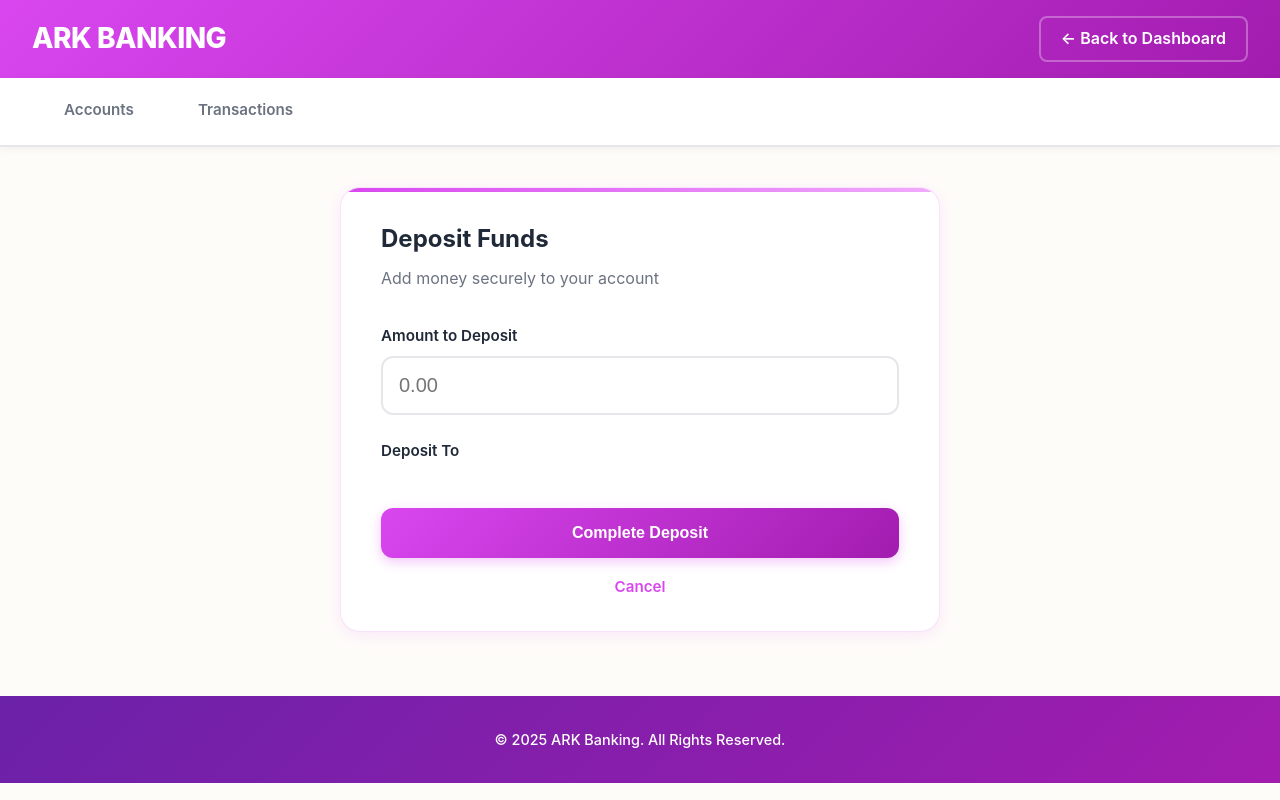
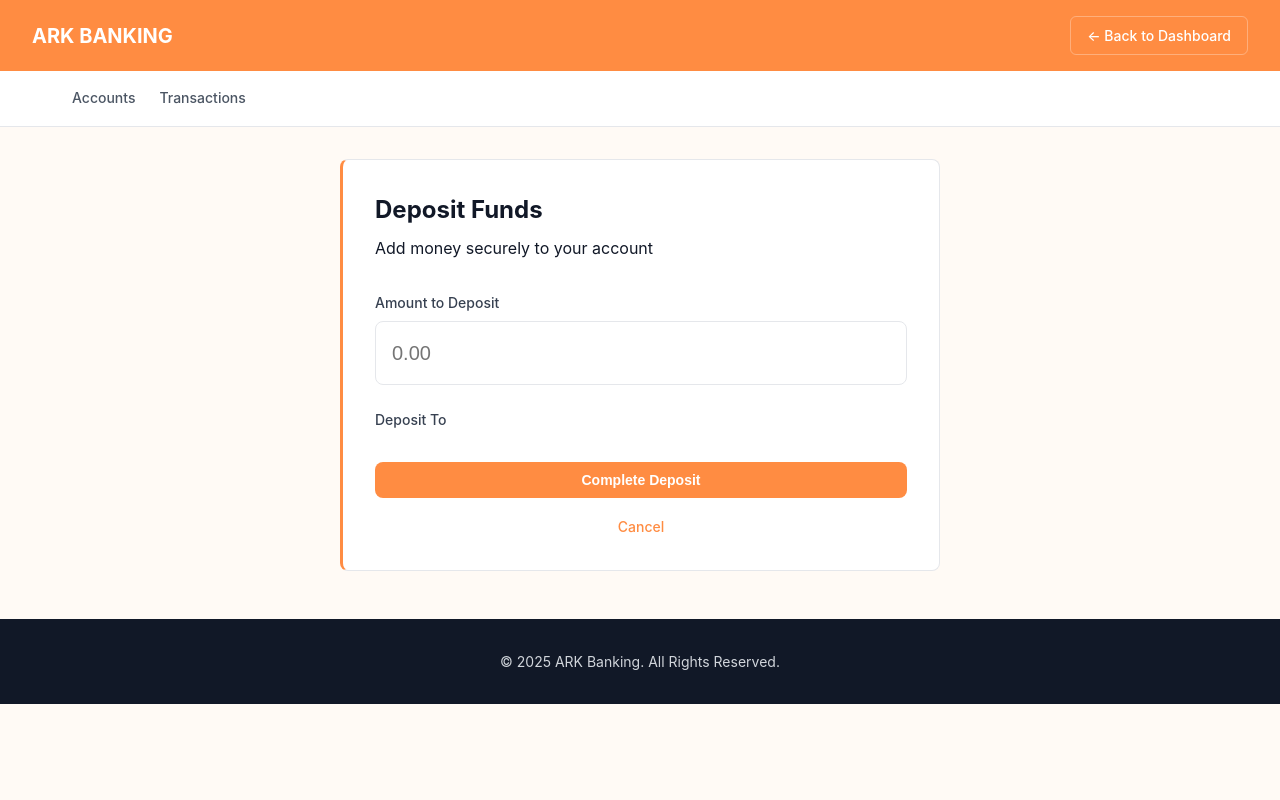
Before and after one commit to AmoghKaree/ARK-Banking, a Flask app: page /deposit in a window 1280 px wide. Run offline with Flask 3, Linux system fonts and the light colour scheme; the visitor is signed in with stand-in values (Sample User, id 1).

Commit message:
Update style.css

```diff
--- a/static/style.css
+++ b/static/style.css
@@ -5,37 +5,65 @@
 }
 
 :root {
-  /* Magenta Color Palette */
-  --primary-magenta: #D946EF;
-  --light-magenta: #F0ABFC;
-  --pale-magenta: #FAE8FF;
-  --dark-magenta: #A21CAF;
-  --deep-purple: #6B21A8;
+  /* Orange Palette - Warm and Professional */
+  --orange-primary: #FF8C42;
+  --orange-light: #FFB077;
+  --orange-pale: #FFF4E6;
+  --orange-dark: #E67E22;
+  --orange-deep: #D35400;
 
-  /* Neutral Colors */
-  --white: #ffffff;
-  --cream: #FEFCF9;
-  --light-gray: #F9FAFB;
-  --border-color: #E5E7EB;
-  --text-dark: #1F2937;
-  --text-medium: #6B7280;
-  --text-light: #9CA3AF;
+  /* Neutrals */
+  --white: #FFFFFF;
+  --cream: #FFFAF5;
+  --gray-50: #F9FAFB;
+  --gray-100: #F3F4F6;
+  --gray-200: #E5E7EB;
+  --gray-300: #D1D5DB;
+  --gray-600: #4B5563;
+  --gray-700: #374151;
+  --gray-900: #111827;
 
-  /* Accent Colors */
-  --success: #10B981;
-  --error: #EF4444;
-  --warning: #F59E0B;
-}
+  /* Functional */
+  --success: #059669;
+  --error: #DC2626;
+  --border: #E5E7EB;
 
-body {
-  font-family: 'Inter', -apple-system, BlinkMacSystemFont, 'Segoe UI', Roboto, sans-serif;
-  background-color: var(--cream);
-  color: var(--text-dark);
-  line-height: 1.6;
+  /* Typography */
+  --font-body: -apple-system, BlinkMacSystemFont, 'Segoe UI', Roboto, sans-serif;
+  --font-weight-normal: 400;
+  --font-weight-medium: 500;
+  --font-weight-semibold: 600;
+  --font-weight-bold: 700;
+
+  /* Consistent Spacing */
+  --space-xs: 0.25rem;
+  --space-sm: 0.5rem;
+  --space-md: 1rem;
+  --space-lg: 1.5rem;
+  --space-xl: 2rem;
+  --space-2xl: 3rem;
+
+  /* Consistent Border Radius */
+  --radius-sm: 6px;
+  --radius-md: 8px;
+  --radius-lg: 12px;
 }
 
 /* ============================================
-   LOGIN PAGE STYLING
+   BASE STYLES
+   ============================================ */
+
+body {
+  font-family: var(--font-body);
+  font-size: 16px;
+  font-weight: var(--font-weight-normal);
+  line-height: 1.5;
+  color: var(--gray-900);
+  background-color: var(--cream);
+}
+
+/* ============================================
+   LOGIN PAGE
    ============================================ */
 
 .login-container {
@@ -43,168 +71,109 @@ body {
   display: flex;
   align-items: center;
   justify-content: center;
-  background: linear-gradient(135deg, #FAE8FF 0%, #F0ABFC 50%, #E9D5FF 100%);
-  padding: 2rem;
-  position: relative;
-  overflow: hidden;
-}
-
-/* Decorative background elements */
-.login-container::before {
-  content: '';
-  position: absolute;
-  width: 600px;
-  height: 600px;
-  background: radial-gradient(circle, rgba(217, 70, 239, 0.15) 0%, transparent 70%);
-  border-radius: 50%;
-  top: -200px;
-  right: -200px;
-  animation: float 20s ease-in-out infinite;
-}
-
-.login-container::after {
-  content: '';
-  position: absolute;
-  width: 500px;
-  height: 500px;
-  background: radial-gradient(circle, rgba(162, 28, 175, 0.1) 0%, transparent 70%);
-  border-radius: 50%;
-  bottom: -150px;
-  left: -150px;
-  animation: float 15s ease-in-out infinite reverse;
-}
-
-@keyframes float {
-  0%, 100% { transform: translate(0, 0) rotate(0deg); }
-  50% { transform: translate(30px, 30px) rotate(180deg); }
+  background-color: var(--orange-pale);
+  padding: var(--space-xl);
 }
 
 .login-card {
-  background: rgba(255, 255, 255, 0.95);
-  backdrop-filter: blur(20px);
-  border-radius: 24px;
-  padding: 3rem 2.5rem;
+  background: var(--white);
+  border-radius: var(--radius-lg);
+  padding: var(--space-2xl);
   width: 100%;
-  max-width: 440px;
-  box-shadow: 0 20px 60px rgba(217, 70, 239, 0.15),
-              0 0 0 1px rgba(217, 70, 239, 0.1);
-  position: relative;
-  z-index: 1;
-  transition: transform 0.3s ease, box-shadow 0.3s ease;
-}
-
-.login-card:hover {
-  transform: translateY(-5px);
-  box-shadow: 0 25px 70px rgba(217, 70, 239, 0.2),
-              0 0 0 1px rgba(217, 70, 239, 0.15);
+  max-width: 420px;
+  box-shadow: 0 1px 3px rgba(0, 0, 0, 0.1);
+  border: 1px solid var(--border);
 }
 
 .login-logo {
   text-align: center;
-  margin-bottom: 2rem;
+  margin-bottom: var(--space-xl);
 }
 
 .login-logo h1 {
-  font-size: 2.5rem;
-  font-weight: 800;
-  background: linear-gradient(135deg, var(--primary-magenta), var(--deep-purple));
-  -webkit-background-clip: text;
-  -webkit-text-fill-color: transparent;
-  background-clip: text;
-  margin-bottom: 0.5rem;
-  letter-spacing: -0.5px;
+  font-size: 2rem;
+  font-weight: var(--font-weight-bold);
+  color: var(--orange-primary);
+  margin-bottom: var(--space-sm);
 }
 
 .login-logo p {
-  color: var(--text-medium);
-  font-size: 1rem;
-  font-weight: 500;
+  font-size: 0.875rem;
+  color: var(--gray-600);
+  font-weight: var(--font-weight-medium);
 }
 
 .login-card h2 {
   font-size: 1.5rem;
-  color: var(--text-dark);
-  margin-bottom: 0.5rem;
-  font-weight: 700;
+  font-weight: var(--font-weight-semibold);
+  color: var(--gray-900);
+  margin-bottom: var(--space-sm);
 }
 
 .login-card > p {
-  color: var(--text-medium);
-  margin-bottom: 2rem;
-  font-size: 0.95rem;
+  font-size: 0.875rem;
+  color: var(--gray-600);
+  margin-bottom: var(--space-xl);
 }
 
 /* ============================================
-   FORM STYLING
+   FORMS
    ============================================ */
 
 .form-group {
-  margin-bottom: 1.5rem;
+  margin-bottom: var(--space-lg);
 }
 
 .form-group label {
   display: block;
-  font-weight: 600;
-  color: var(--text-dark);
-  margin-bottom: 0.5rem;
-  font-size: 0.95rem;
+  font-size: 0.875rem;
+  font-weight: var(--font-weight-medium);
+  color: var(--gray-700);
+  margin-bottom: var(--space-sm);
 }
 
 .form-group input,
 .form-group select {
   width: 100%;
-  padding: 0.875rem 1rem;
-  border: 2px solid var(--border-color);
-  border-radius: 12px;
-  font-size: 1rem;
-  transition: all 0.3s ease;
-  background: var(--white);
-  color: var(--text-dark);
+  padding: 0.625rem var(--space-md);
+  font-size: 0.875rem;
+  font-weight: var(--font-weight-normal);
+  line-height: 1.5;
+  color: var(--gray-900);
+  background-color: var(--white);
+  border: 1px solid var(--border);
+  border-radius: var(--radius-md);
+  transition: border-color 0.15s ease;
 }
 
 .form-group input:focus,
 .form-group select:focus {
   outline: none;
-  border-color: var(--primary-magenta);
-  box-shadow: 0 0 0 4px rgba(217, 70, 239, 0.1);
-  background: var(--white);
-}
-
-.form-group select option {
-  background: var(--white);
-  color: var(--text-dark);
+  border-color: var(--orange-primary);
 }
 
 button[type="submit"] {
   width: 100%;
-  padding: 1rem;
-  background: linear-gradient(135deg, var(--primary-magenta), var(--dark-magenta));
+  padding: 0.625rem var(--space-md);
+  font-size: 0.875rem;
+  font-weight: var(--font-weight-semibold);
   color: var(--white);
+  background-color: var(--orange-primary);
   border: none;
-  border-radius: 12px;
-  font-size: 1rem;
-  font-weight: 700;
+  border-radius: var(--radius-md);
   cursor: pointer;
-  transition: all 0.3s ease;
-  margin-top: 0.5rem;
-  box-shadow: 0 4px 12px rgba(217, 70, 239, 0.3);
+  transition: background-color 0.15s ease;
 }
 
 button[type="submit"]:hover {
-  transform: translateY(-2px);
-  box-shadow: 0 8px 20px rgba(217, 70, 239, 0.4);
-}
-
-button[type="submit"]:active {
-  transform: translateY(0);
+  background-color: var(--orange-dark);
 }
 
 /* Radio Buttons */
 .radio-group {
   display: flex;
-  gap: 1.5rem;
+  gap: var(--space-lg);
   flex-wrap: wrap;
-  margin-top: 0.75rem;
 }
 
 .radio-group div {
@@ -213,200 +182,176 @@ button[type="submit"]:active {
 }
 
 .radio-group input[type="radio"] {
-  width: auto;
-  margin-right: 0.5rem;
+  width: 16px;
+  height: 16px;
+  margin-right: var(--space-sm);
   cursor: pointer;
-  accent-color: var(--primary-magenta);
-  width: 18px;
-  height: 18px;
+  accent-color: var(--orange-primary);
 }
 
 .radio-group label {
   margin-bottom: 0;
+  font-size: 0.875rem;
+  font-weight: var(--font-weight-normal);
   cursor: pointer;
-  font-weight: 500;
-  color: var(--text-dark);
 }
 
-/* Account Options */
 .account-options {
-  background: linear-gradient(135deg, var(--pale-magenta), rgba(250, 232, 255, 0.5));
-  padding: 1.5rem;
-  border-radius: 12px;
-  margin: 1rem 0;
-  border: 1px solid rgba(217, 70, 239, 0.2);
+  background-color: var(--orange-pale);
+  padding: var(--space-lg);
+  border-radius: var(--radius-md);
+  margin: var(--space-md) 0;
+  border: 1px solid var(--border);
 }
 
 /* ============================================
-   DASHBOARD STYLING
+   DASHBOARD HEADER
    ============================================ */
 
-/* Top Header */
 .top-header {
-  background: linear-gradient(135deg, var(--primary-magenta), var(--dark-magenta));
+  background-color: var(--orange-primary);
   color: var(--white);
-  padding: 1rem 2rem;
+  padding: var(--space-md) var(--space-xl);
   display: flex;
   justify-content: space-between;
   align-items: center;
-  box-shadow: 0 4px 12px rgba(217, 70, 239, 0.2);
 }
 
 .top-header h1 {
-  font-size: 1.75rem;
-  font-weight: 800;
-  letter-spacing: -0.5px;
+  font-size: 1.25rem;
+  font-weight: var(--font-weight-bold);
 }
 
 .user-info {
   display: flex;
-  gap: 1.5rem;
+  gap: var(--space-lg);
   align-items: center;
-  font-weight: 500;
+  font-size: 0.875rem;
+  font-weight: var(--font-weight-medium);
 }
 
 .logout-link {
   color: var(--white);
   text-decoration: none;
-  padding: 0.5rem 1.25rem;
-  border: 2px solid rgba(255, 255, 255, 0.3);
-  border-radius: 8px;
-  font-weight: 600;
-  transition: all 0.3s ease;
+  padding: var(--space-sm) var(--space-md);
+  border: 1px solid rgba(255, 255, 255, 0.3);
+  border-radius: var(--radius-sm);
+  font-size: 0.875rem;
+  font-weight: var(--font-weight-medium);
+  transition: background-color 0.15s ease;
 }
 
 .logout-link:hover {
-  background: rgba(255, 255, 255, 0.2);
-  border-color: var(--white);
-  transform: translateY(-2px);
+  background-color: rgba(255, 255, 255, 0.1);
 }
 
-/* Navigation Tabs */
+/* ============================================
+   NAVIGATION
+   ============================================ */
+
 .nav-tabs {
-  background: var(--white);
-  border-bottom: 2px solid var(--border-color);
-  box-shadow: 0 2px 8px rgba(0, 0, 0, 0.05);
+  background-color: var(--white);
+  border-bottom: 1px solid var(--border);
 }
 
 .nav-tabs-container {
-  max-width: 1400px;
+  max-width: 1200px;
   margin: 0 auto;
-  padding: 0 2rem;
+  padding: 0 var(--space-xl);
   display: flex;
+  gap: var(--space-lg);
 }
 
 .nav-tab {
-  padding: 1.25rem 2rem;
-  color: var(--text-medium);
+  padding: var(--space-md) 0;
+  font-size: 0.875rem;
+  font-weight: var(--font-weight-medium);
+  color: var(--gray-600);
   text-decoration: none;
-  font-weight: 600;
-  border-bottom: 3px solid transparent;
-  transition: all 0.3s ease;
-  font-size: 0.95rem;
+  border-bottom: 2px solid transparent;
+  transition: color 0.15s ease;
 }
 
 .nav-tab:hover {
-  color: var(--primary-magenta);
-  background: var(--pale-magenta);
+  color: var(--gray-900);
 }
 
 .nav-tab.active {
-  color: var(--primary-magenta);
-  border-bottom-color: var(--primary-magenta);
-  background: linear-gradient(to bottom, transparent, var(--pale-magenta));
+  color: var(--orange-primary);
+  border-bottom-color: var(--orange-primary);
 }
 
-/* Main Content */
+/* ============================================
+   MAIN CONTENT
+   ============================================ */
+
 .main-content {
-  max-width: 1400px;
-  margin: 2.5rem auto;
-  padding: 0 2rem;
+  max-width: 1200px;
+  margin: var(--space-xl) auto;
+  padding: 0 var(--space-xl);
 }
 
-/* Secondary Navigation */
 .secondary-nav {
-  background: var(--white);
-  border-radius: 16px;
-  padding: 1.25rem 2rem;
-  margin-bottom: 2rem;
+  background-color: var(--white);
+  border-radius: var(--radius-md);
+  padding: var(--space-md) var(--space-lg);
+  margin-bottom: var(--space-xl);
   display: flex;
-  gap: 2rem;
-  box-shadow: 0 2px 8px rgba(217, 70, 239, 0.08);
-  border: 1px solid rgba(217, 70, 239, 0.1);
+  gap: var(--space-lg);
+  border: 1px solid var(--border);
 }
 
 .secondary-nav-link {
-  color: var(--text-medium);
+  padding-bottom: var(--space-sm);
+  font-size: 0.875rem;
+  font-weight: var(--font-weight-medium);
+  color: var(--gray-600);
   text-decoration: none;
-  padding-bottom: 0.5rem;
-  border-bottom: 3px solid transparent;
-  font-weight: 600;
-  transition: all 0.3s ease;
+  border-bottom: 2px solid transparent;
+  transition: color 0.15s ease;
 }
 
 .secondary-nav-link:hover {
-  color: var(--primary-magenta);
+  color: var(--gray-900);
 }
 
 .secondary-nav-link.active {
-  color: var(--primary-magenta);
-  border-bottom-color: var(--primary-magenta);
+  color: var(--orange-primary);
+  border-bottom-color: var(--orange-primary);
 }
 
-/* Account Cards */
+/* ============================================
+   ACCOUNT CARDS
+   ============================================ */
+
 .account-card {
-  background: var(--white);
-  border-radius: 20px;
-  padding: 2rem 2.5rem;
-  margin-bottom: 1.5rem;
-  box-shadow: 0 4px 16px rgba(217, 70, 239, 0.1);
-  border: 1px solid rgba(217, 70, 239, 0.15);
-  transition: all 0.3s ease;
-  position: relative;
-  overflow: hidden;
-}
-
-.account-card::before {
-  content: '';
-  position: absolute;
-  top: 0;
-  left: 0;
-  right: 0;
-  height: 4px;
-  background: linear-gradient(90deg, var(--primary-magenta), var(--light-magenta));
-}
-
-.account-card:hover {
-  transform: translateY(-4px);
-  box-shadow: 0 8px 24px rgba(217, 70, 239, 0.15);
+  background-color: var(--white);
+  border-radius: var(--radius-md);
+  padding: var(--space-xl);
+  margin-bottom: var(--space-lg);
+  border: 1px solid var(--border);
+  border-left: 3px solid var(--orange-primary);
 }
 
 .account-name {
-  color: var(--primary-magenta);
-  font-size: 1.1rem;
-  font-weight: 700;
-  margin-bottom: 1.5rem;
+  font-size: 1rem;
+  font-weight: var(--font-weight-semibold);
+  color: var(--orange-primary);
   text-decoration: none;
   display: inline-block;
-  letter-spacing: 0.5px;
-}
-
-.account-name:hover {
-  color: var(--dark-magenta);
+  margin-bottom: var(--space-lg);
 }
 
 .balance-row {
   display: flex;
   justify-content: space-between;
-  margin-bottom: 2rem;
-  align-items: flex-end;
+  margin-bottom: var(--space-xl);
 }
 
 .balance-amount {
-  font-size: 2.5rem;
-  font-weight: 800;
-  color: var(--text-dark);
-  letter-spacing: -1px;
+  font-size: 2rem;
+  font-weight: var(--font-weight-bold);
+  color: var(--gray-900);
 }
 
 .balance-amount.positive {
@@ -418,170 +363,171 @@ button[type="submit"]:active {
 }
 
 .balance-label {
-  font-size: 0.9rem;
-  color: var(--text-medium);
-  margin-top: 0.5rem;
-  font-weight: 600;
+  font-size: 0.75rem;
+  font-weight: var(--font-weight-medium);
+  color: var(--gray-600);
   text-transform: uppercase;
-  letter-spacing: 0.5px;
+  letter-spacing: 0.05em;
+  margin-top: var(--space-sm);
 }
 
-/* Account Actions */
 .account-actions {
   display: flex;
-  gap: 1rem;
+  gap: var(--space-md);
 }
 
 .btn-primary {
-  background: linear-gradient(135deg, var(--primary-magenta), var(--dark-magenta));
+  padding: 0.625rem var(--space-lg);
+  font-size: 0.875rem;
+  font-weight: var(--font-weight-semibold);
   color: var(--white);
-  padding: 0.75rem 1.75rem;
+  background-color: var(--orange-primary);
   border: none;
-  border-radius: 12px;
-  font-weight: 700;
+  border-radius: var(--radius-md);
+  text-decoration: none;
   cursor: pointer;
-  text-decoration: none;
-  display: inline-block;
-  transition: all 0.3s ease;
-  box-shadow: 0 4px 12px rgba(217, 70, 239, 0.3);
-  font-size: 0.95rem;
+  transition: background-color 0.15s ease;
 }
 
 .btn-primary:hover {
-  transform: translateY(-2px);
-  box-shadow: 0 6px 16px rgba(217, 70, 239, 0.4);
+  background-color: var(--orange-dark);
 }
 
 .btn-secondary {
-  background: var(--white);
-  color: var(--primary-magenta);
-  padding: 0.75rem 1.75rem;
-  border: 2px solid var(--primary-magenta);
-  border-radius: 12px;
-  font-weight: 700;
+  padding: 0.625rem var(--space-lg);
+  font-size: 0.875rem;
+  font-weight: var(--font-weight-semibold);
+  color: var(--orange-primary);
+  background-color: var(--white);
+  border: 1px solid var(--orange-primary);
+  border-radius: var(--radius-md);
+  text-decoration: none;
   cursor: pointer;
-  text-decoration: none;
-  display: inline-block;
-  transition: all 0.3s ease;
-  font-size: 0.95rem;
+  transition: background-color 0.15s ease;
 }
 
 .btn-secondary:hover {
-  background: var(--pale-magenta);
-  transform: translateY(-2px);
+  background-color: var(--orange-pale);
 }
 
-/* Transactions Section */
+/* ============================================
+   TRANSACTIONS
+   ============================================ */
+
 .transactions-section {
-  background: var(--white);
-  border-radius: 20px;
-  padding: 2rem;
-  box-shadow: 0 4px 16px rgba(217, 70, 239, 0.1);
-  border: 1px solid rgba(217, 70, 239, 0.15);
+  background-color: var(--white);
+  border-radius: var(--radius-md);
+  padding: var(--space-xl);
+  border: 1px solid var(--border);
 }
 
 .transactions-section h3 {
-  font-size: 1.3rem;
-  font-weight: 700;
-  color: var(--text-dark);
-  margin-bottom: 1.5rem;
-  padding-bottom: 1rem;
-  border-bottom: 2px solid var(--border-color);
+  font-size: 1.125rem;
+  font-weight: var(--font-weight-semibold);
+  color: var(--gray-900);
+  margin-bottom: var(--space-lg);
+  padding-bottom: var(--space-md);
+  border-bottom: 1px solid var(--border);
 }
 
 .transaction-item {
-  padding: 1.25rem 0;
-  border-bottom: 1px solid var(--border-color);
-  color: var(--text-medium);
-  font-size: 0.95rem;
+  padding: var(--space-md) 0;
+  font-size: 0.875rem;
+  color: var(--gray-600);
+  border-bottom: 1px solid var(--gray-100);
 }
 
 .transaction-item:last-child {
   border-bottom: none;
 }
 
-/* Alerts */
+/* ============================================
+   ALERTS
+   ============================================ */
+
 .alert {
-  padding: 1rem 1.5rem;
-  border-radius: 12px;
-  margin-bottom: 1.5rem;
-  font-weight: 600;
-  font-size: 0.95rem;
-  border: 2px solid;
+  padding: var(--space-md) var(--space-lg);
+  border-radius: var(--radius-md);
+  margin-bottom: var(--space-lg);
+  font-size: 0.875rem;
+  font-weight: var(--font-weight-medium);
+  border: 1px solid;
 }
 
 .alert-success {
-  background: linear-gradient(135deg, #D1FAE5, #A7F3D0);
   color: #065F46;
-  border-color: var(--success);
+  background-color: #D1FAE5;
+  border-color: #A7F3D0;
 }
 
 .alert-error {
-  background: linear-gradient(135deg, #FEE2E2, #FECACA);
   color: #991B1B;
-  border-color: var(--error);
+  background-color: #FEE2E2;
+  border-color: #FECACA;
 }
 
-/* Links */
+/* ============================================
+   LINKS
+   ============================================ */
+
 .text-center {
   text-align: center;
-  margin-top: 1.5rem;
+  margin-top: var(--space-lg);
 }
 
 .link-button {
-  color: var(--primary-magenta);
+  font-size: 0.875rem;
+  font-weight: var(--font-weight-medium);
+  color: var(--orange-primary);
   text-decoration: none;
-  font-weight: 600;
-  font-size: 0.95rem;
-  transition: all 0.3s ease;
+  transition: color 0.15s ease;
 }
 
 .link-button:hover {
-  color: var(--dark-magenta);
-  text-decoration: underline;
+  color: var(--orange-dark);
 }
 
-/* Footer */
+/* ============================================
+   FOOTER
+   ============================================ */
+
 footer {
-  background: linear-gradient(135deg, var(--deep-purple), var(--dark-magenta));
-  color: var(--white);
+  background-color: var(--gray-900);
+  color: var(--gray-300);
   text-align: center;
-  padding: 2rem;
-  margin-top: 4rem;
-  font-size: 0.9rem;
-  font-weight: 500;
+  padding: var(--space-xl);
+  margin-top: var(--space-2xl);
+  font-size: 0.875rem;
 }
 
-/* Responsive Design */
+/* ============================================
+   RESPONSIVE
+   ============================================ */
+
 @media (max-width: 768px) {
   .login-card {
-    padding: 2rem 1.5rem;
+    padding: var(--space-xl) var(--space-lg);
   }
 
   .top-header {
-    padding: 1rem;
+    padding: var(--space-md);
     flex-direction: column;
-    gap: 1rem;
-  }
-
-  .top-header h1 {
-    font-size: 1.3rem;
+    gap: var(--space-md);
   }
 
   .nav-tabs-container {
-    padding: 0 1rem;
+    padding: 0 var(--space-md);
     overflow-x: auto;
   }
 
   .main-content {
-    padding: 0 1rem;
-    margin: 1.5rem auto;
+    padding: 0 var(--space-md);
+    margin: var(--space-lg) auto;
   }
 
   .balance-row {
     flex-direction: column;
-    align-items: flex-start;
-    gap: 1rem;
+    gap: var(--space-md);
   }
 
   .account-actions {
@@ -593,18 +539,12 @@ footer {
     width: 100%;
     text-align: center;
   }
-
-  .secondary-nav {
-    overflow-x: auto;
-  }
 }
 
-/* Utility Classes */
+/* ============================================
+   UTILITIES
+   ============================================ */
+
 .hidden {
-  display: none !important;
+  display: none;
 }
-
-.mt-1 { margin-top: 1rem; }
-.mt-2 { margin-top: 2rem; }
-.mb-1 { margin-bottom: 1rem; }
-.mb-2 { margin-bottom: 2rem; }
```
